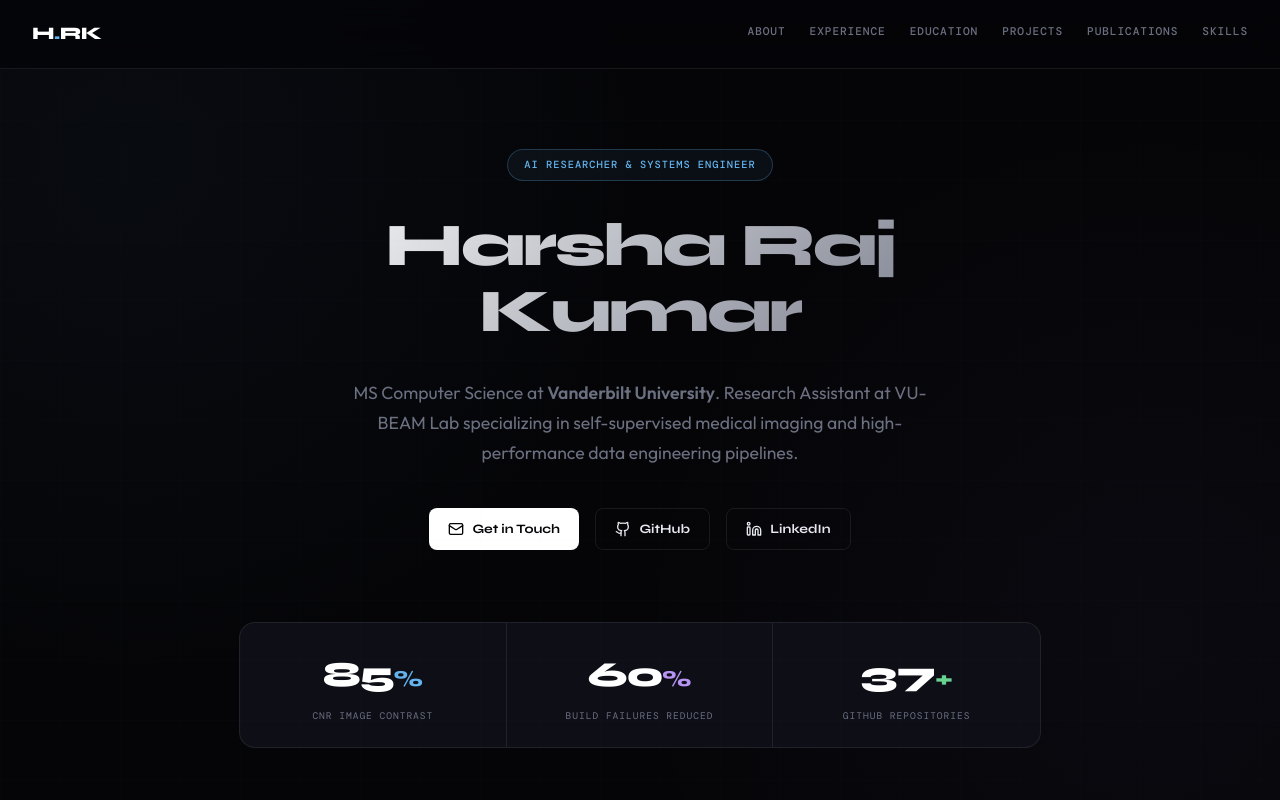
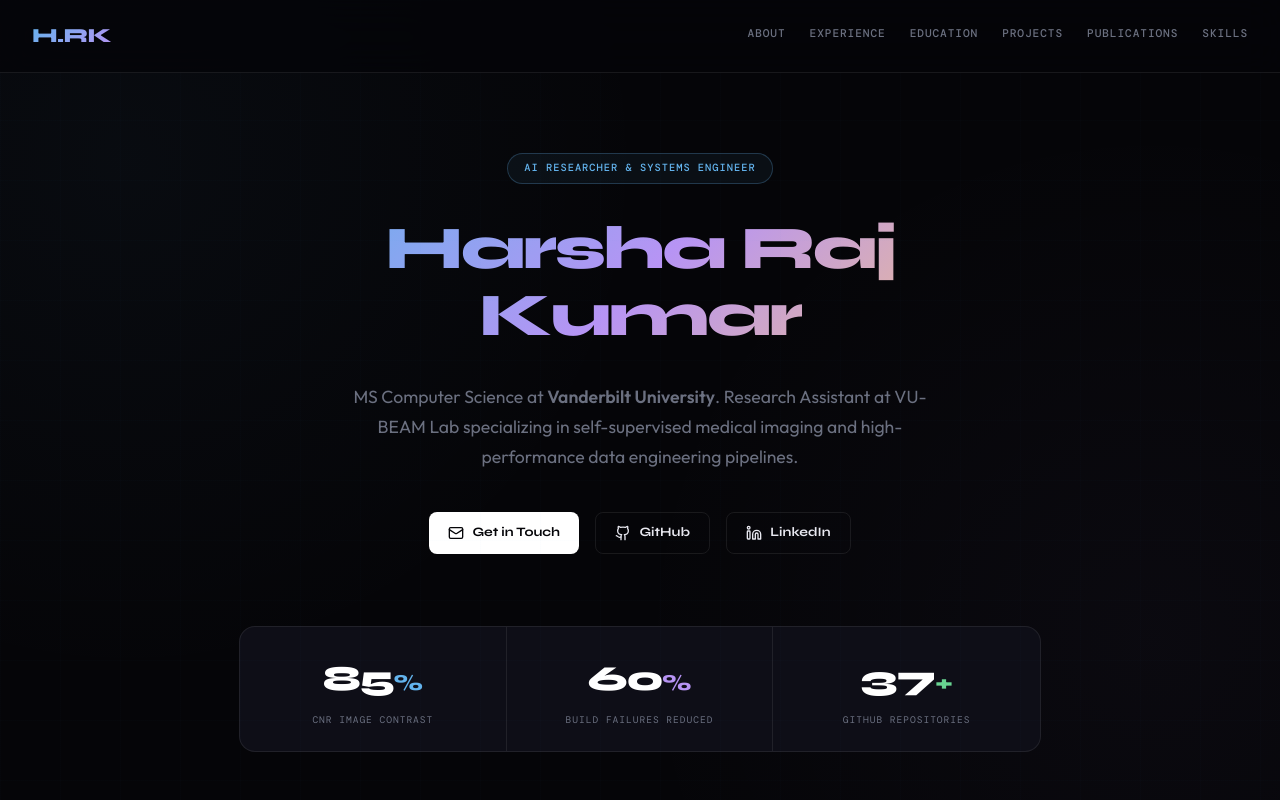
Before and after one commit to harsharajkumar-273/SDE-Portfolio-main, a React (Vite) app: page / in a window 1280 px wide. Shown: the top 800 px of the page. Built offline with nearby package versions, Linux system fonts and the light colour scheme; a web font is replaced by a local one.

Commit message:
Update colors: Apply vibrant cyber-gradient to Harsha Raj Kumar heading and Navbar logo

```diff
--- a/src/components/Hero.jsx
+++ b/src/components/Hero.jsx
@@ -33,7 +33,7 @@ export default function Hero() {
         fontWeight: 800,
         lineHeight: 1.1,
         letterSpacing: '-.04em',
-        background: 'linear-gradient(135deg, #ffffff 0%, var(--text-muted) 100%)',
+        background: 'linear-gradient(135deg, #63b3ed 0%, #b794f4 50%, #f6c47f 100%)',
         WebkitBackgroundClip: 'text',
         WebkitTextFillColor: 'transparent',
         margin: '0.5rem 0'
--- a/src/components/Navbar.jsx
+++ b/src/components/Navbar.jsx
@@ -38,12 +38,14 @@ export default function Navbar() {
       <a href="#about" style={{
         fontFamily: 'var(--font-space)',
         fontWeight: 800,
-        fontSize: '1.1rem',
-        color: 'white',
+        fontSize: '1.25rem',
         letterSpacing: '-.03em',
         textDecoration: 'none',
+        background: 'linear-gradient(135deg, #63b3ed 0%, #b794f4 100%)',
+        WebkitBackgroundClip: 'text',
+        WebkitTextFillColor: 'transparent'
       }}>
-        H<span style={{ color: 'var(--primary)' }}>.</span>RK
+        H.RK
       </a>
 
       <div style={{ display: 'flex', gap: '1.5rem', alignItems: 'center' }}>
```
